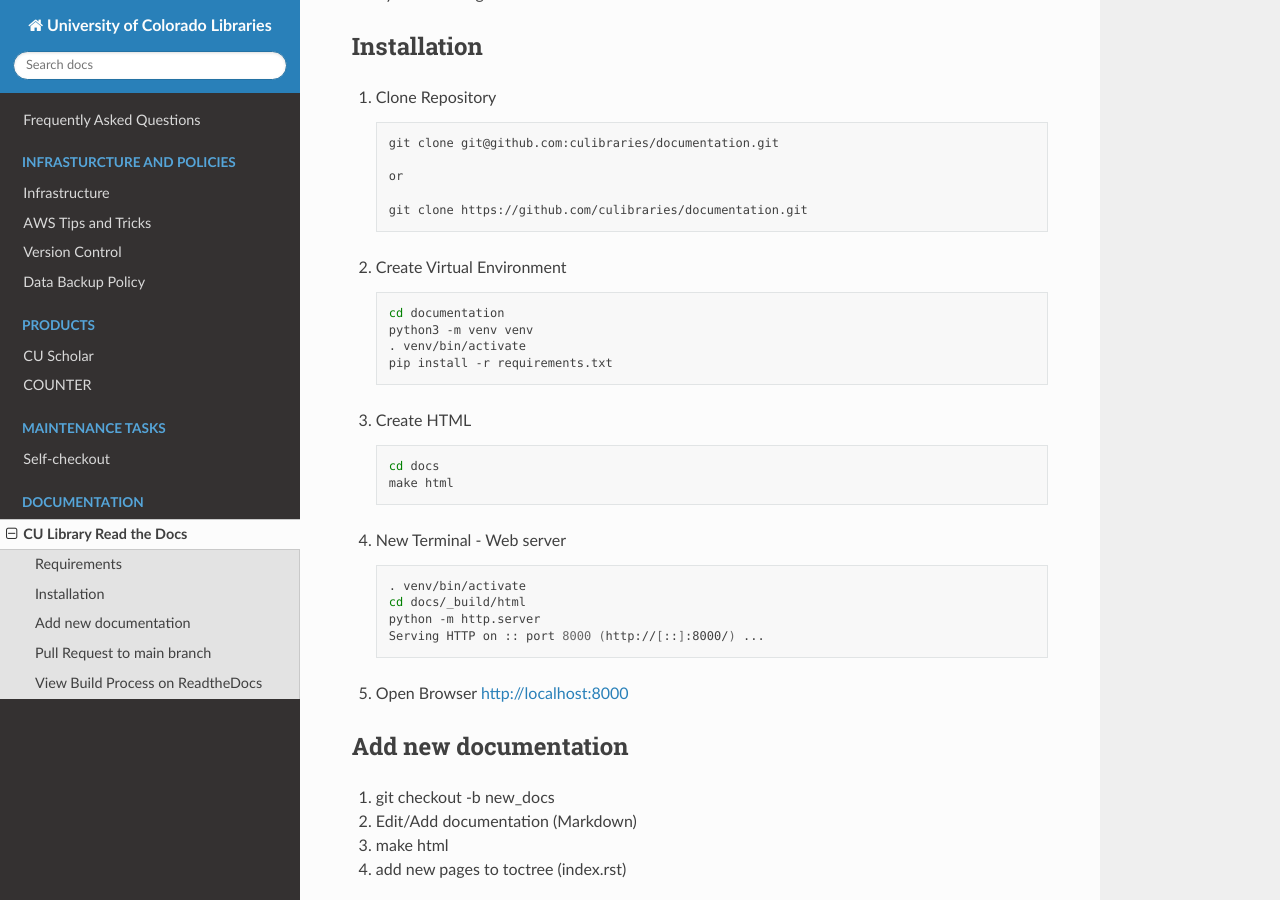
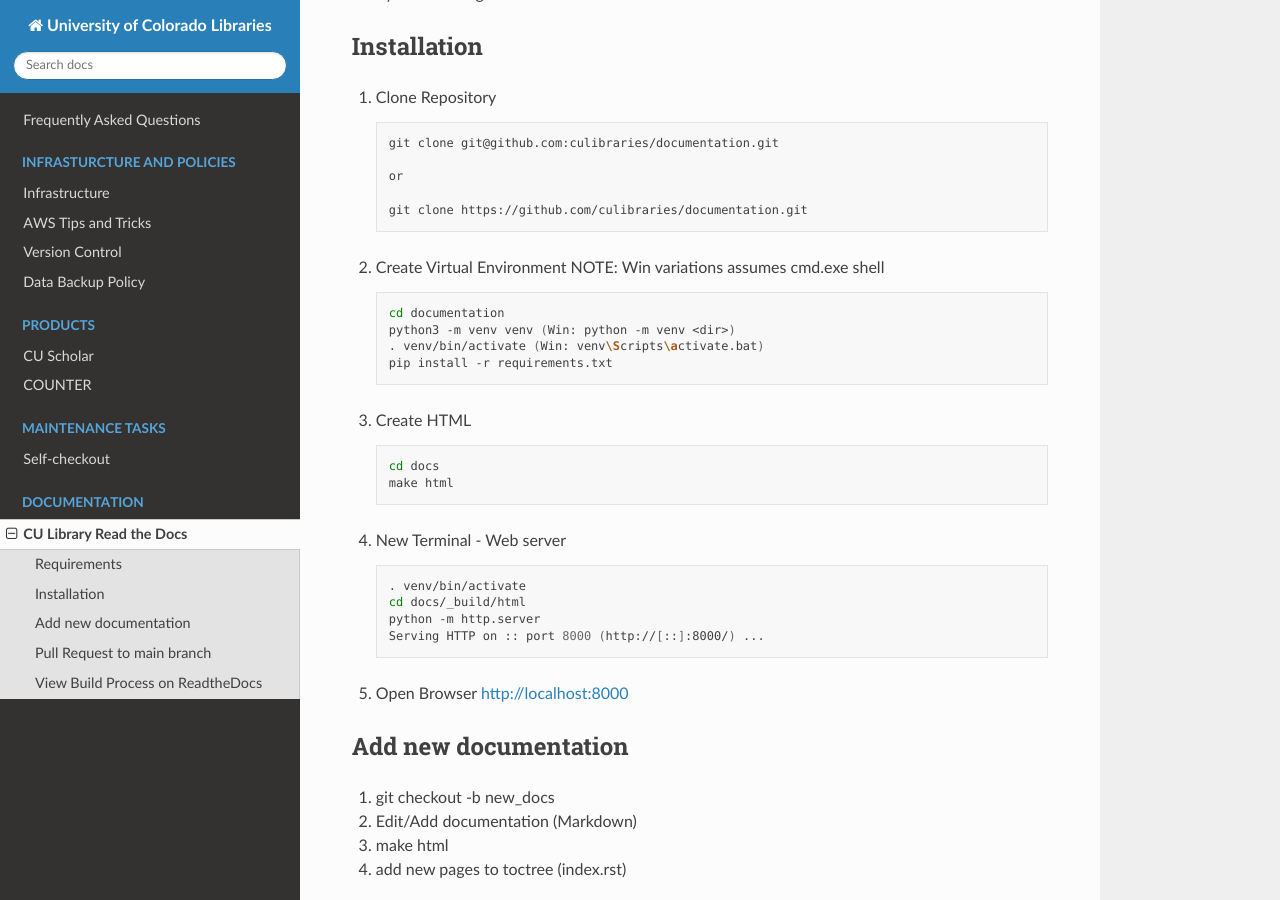
Before and after one commit to culibraries/documentation, a Sphinx documentation site: the page built from docs/pages/readthedocs.md, in a window 1280 px wide and 900 px high, scrolled down 354 px. Built offline with Sphinx 7.4.7 and the Read the Docs theme 2.0.0, drawn with Linux system fonts in a browser that asks for light colours.

Commit message:
Update instructions for Win environment

````diff
--- a/docs/pages/readthedocs.md
+++ b/docs/pages/readthedocs.md
@@ -20,10 +20,11 @@ ReadtheDocs is CU Boulder Libraries Core Tech & Apps approved method for documen
     git clone https://github.com/culibraries/documentation.git
     ```
 1. Create Virtual Environment
+NOTE: Win variations assumes cmd.exe shell
     ```sh
     cd documentation
-    python3 -m venv venv
-    . venv/bin/activate
+    python3 -m venv venv (Win: python -m venv <dir>)
+    . venv/bin/activate (Win: venv\Scripts\activate.bat)
     pip install -r requirements.txt
     ```
 1. Create HTML
````
